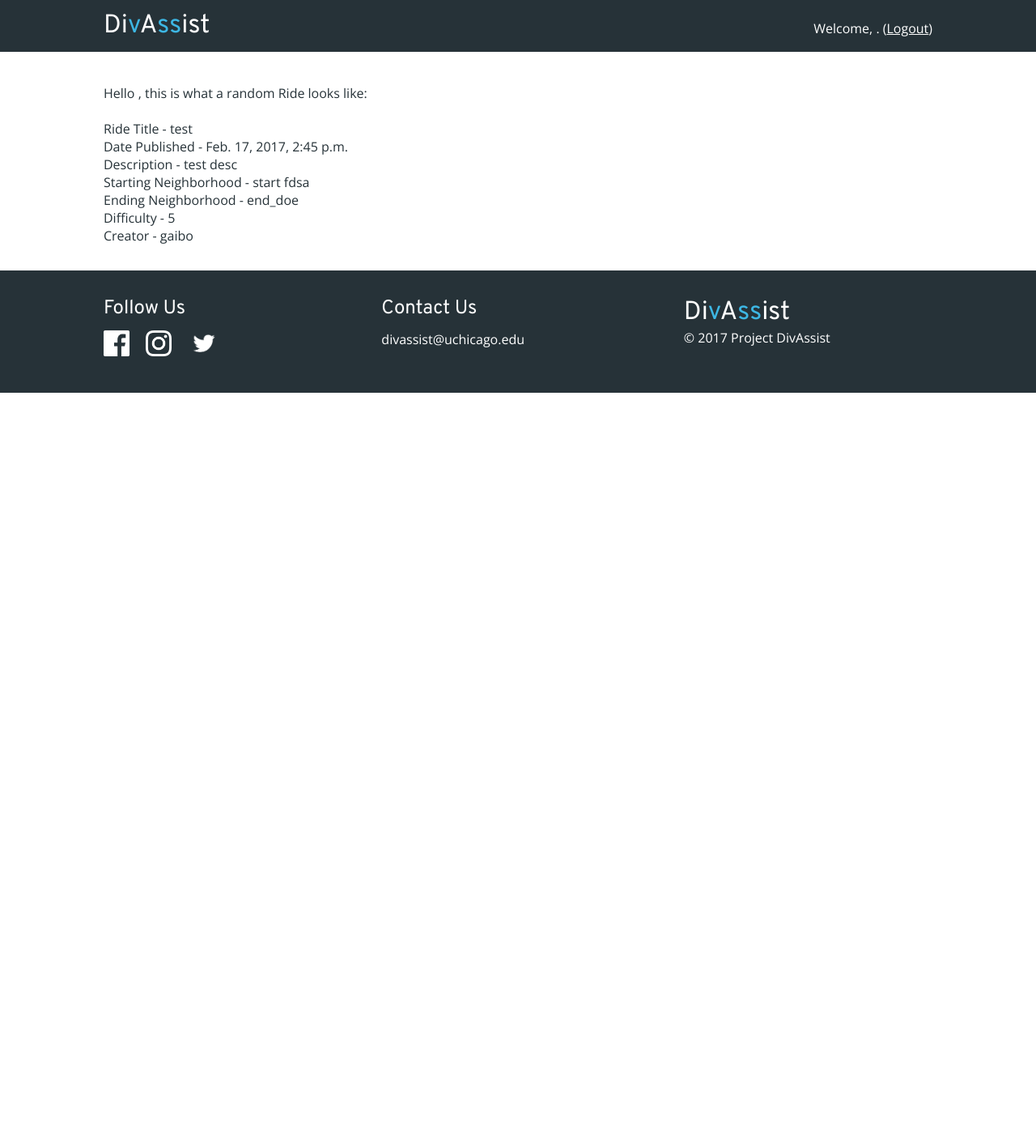
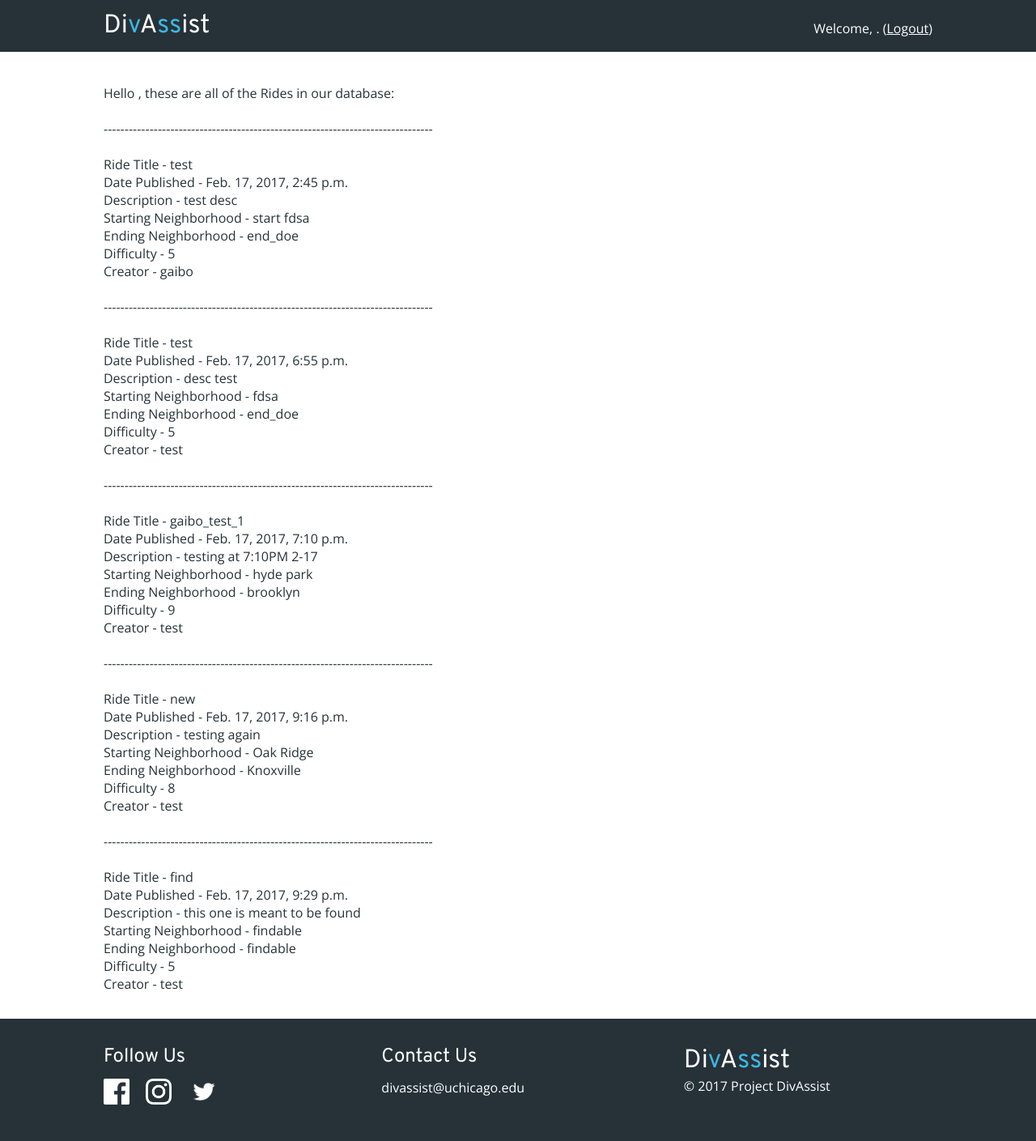
Before and after one commit to marlonliu/DivAssist, a Django app: page /view_rides/ in a window 1280 px wide. Shown: the whole page at 81% size. Before the commit the page ends 485 px from the top, so only its background shows below. Run offline with Django 3.2, Linux system fonts and the light colour scheme; data comes from the database, SQL or seed files in the repository; both versions use the stored data as it was after the commit; some libraries are stand-ins or nearby versions.

Commit message:
UPLOAD RIDE, SEARCH RIDE, AND VIEW RIDES ARE ALL WORKING

```diff
--- a/divassist/divassist/urls.py
+++ b/divassist/divassist/urls.py
@@ -21,5 +21,5 @@ urlpatterns = [
     url(r'^upload_ride/$', add_ride),
     url(r'^rides/ride_created/$', ride_created),
     url(r'^search_ride/$', search_ride),
-    url(r'^view_rides/$', view_ride),
+    url(r'^view_rides/$', view_all_rides),
 ]
--- a/divassist/divassist_web/templates/divassist_web/view_ride.html
+++ b/divassist/divassist_web/templates/divassist_web/view_ride.html
@@ -4,12 +4,23 @@
 {% block title %}View your rides{% endblock %}
 {% block extra-css %}
     <link rel="stylesheet" type="text/css" href="{% static 'divassist_web/home.css' %}" />
+
+    <!-- <link rel="stylesheet" type="text/css" href="{% static 'divassist_web/login.css' %}" />
+    <link rel="stylesheet" type="text/css" href="{% static 'divassist_web/register.css' %}" />
+    <style>
+        body {
+            background: url({% static 'divassist_web/img_src/register_back.jpg' %}) no-repeat center center fixed;
+        }
+    </style> -->
 {% endblock %}
 {% block user-specific %}
 Welcome, {{ user.username }}. (<a class="link-white" href="/logout/">Logout</a>)
 {% endblock %}
 {% block content %}
-    <p>Hello {{ user.username }}, this is what a random Ride looks like:</p>
+<p>Hello {{ user.username }}, these are all of the Rides in our database:</p>
+{% for ride in rides %}
+    <br>
+    <p>-------------------------------------------------------------------------------</p>
     <br>
     <p>Ride Title - {{ ride.title_text }}</p>
     <p>Date Published - {{ ride.pub_date }}</p>
@@ -18,6 +29,7 @@ Welcome, {{ user.username }}. (<a class="link-white" href="/logout/">Logout</a>)
     <p>Ending Neighborhood - {{ ride.e_neighborhood }}</p>
     <p>Difficulty - {{ ride.difficulty }}</p>
     <p>Creator - {{ ride.owner.username }}</p>
+{% endfor %}
 {% endblock %}
 <!--
 UNCOMMENT THIS AFTER JS IS DONE
--- a/divassist/divassist_web/views.py
+++ b/divassist/divassist_web/views.py
@@ -102,18 +102,18 @@ def search_ride(request):
     if request.method == 'POST':
         form = SearchRideForm(request.POST)
         if form.is_valid():
-            title = form['Title']
-            start_neighborhood = form['StartNeighborhood']
-            end_neighborhood = form['EndNeighborhood']
-            diffType = form['Type']
-            difficulty = form['Difficulty']
+            title = form.cleaned_data['title']
+            start_neighborhood = form.cleaned_data['start_neighborhood']
+            end_neighborhood = form.cleaned_data['end_neighborhood']
+            diffType = form.cleaned_data['difftype']
+            difficulty = form.cleaned_data['difficulty']
             qset = Ride.objects.all()
             if(title):
-                qset= qset.filter(title_text=title)
+                qset = qset.filter(title_text__icontains=title)
             if(start_neighborhood):
-                qset = qset.filter(start_neighborhood=start_neighborhood)
+                qset = qset.filter(s_neighborhood__icontains=start_neighborhood)
             if(end_neighborhood):
-                qset = qset.filter(end_neighborhood=end_neighborhood)
+                qset = qset.filter(e_neighborhood__icontains=end_neighborhood)
             if(diffType):
                 if(diffType == "Easier"):
                     qset = qset.filter(difficulty__lte=difficulty)
@@ -121,11 +121,12 @@ def search_ride(request):
                     qset = qset.filter(difficulty__gt=difficulty)
                 if(diffType == "Equal"):
                     qset = qset.filter(difficulty=difficulty)
-            rides = Ride.objects.order_by('-pub_date', 'difficulty')
-            return HttpResponseRedirect('/rides/view_rides/') # Not made yet
+            filtered_rides = qset.order_by('-pub_date', 'difficulty')
+            # return HttpResponseRedirect('/view_rides/') # Not made yet
             # return render(request, 'divassist_web/rides/view_rides.html', {
                 # 'rides': rides
             # })
+            return view_specific_rides(request, filtered_rides)
     else:
         form = SearchRideForm()
     # return render(request, 'divassist_web/rides/search_rides.html', {
@@ -133,9 +134,16 @@ def search_ride(request):
         'form': form
     })
 
-def view_ride(request):
+def view_all_rides(request):
     # return render(request, 'divassist_web/rides/view_ride.html', {
     return render(request, 'divassist_web/view_ride.html', {
         'user': request.user,
-        'ride': Ride.objects.first()
+        'rides': Ride.objects.all()
     })
+
+def view_specific_rides(request, rides):
+    # return render(request, 'divassist_web/rides/view_ride.html', {
+    return render(request, 'divassist_web/view_ride.html', {
+        'user': request.user,
+        'rides': rides
+    })
```
Also changed, not shown: divassist/divassist_web/forms.py (+8 -5 lines), divassist/divassist_web/templates/divassist_web/search_ride.html (+11 -2 lines), divassist/divassist_web/templates/divassist_web/upload_ride.html (+11 -2 lines), divassist/divassist/loginapp.sqlite.
